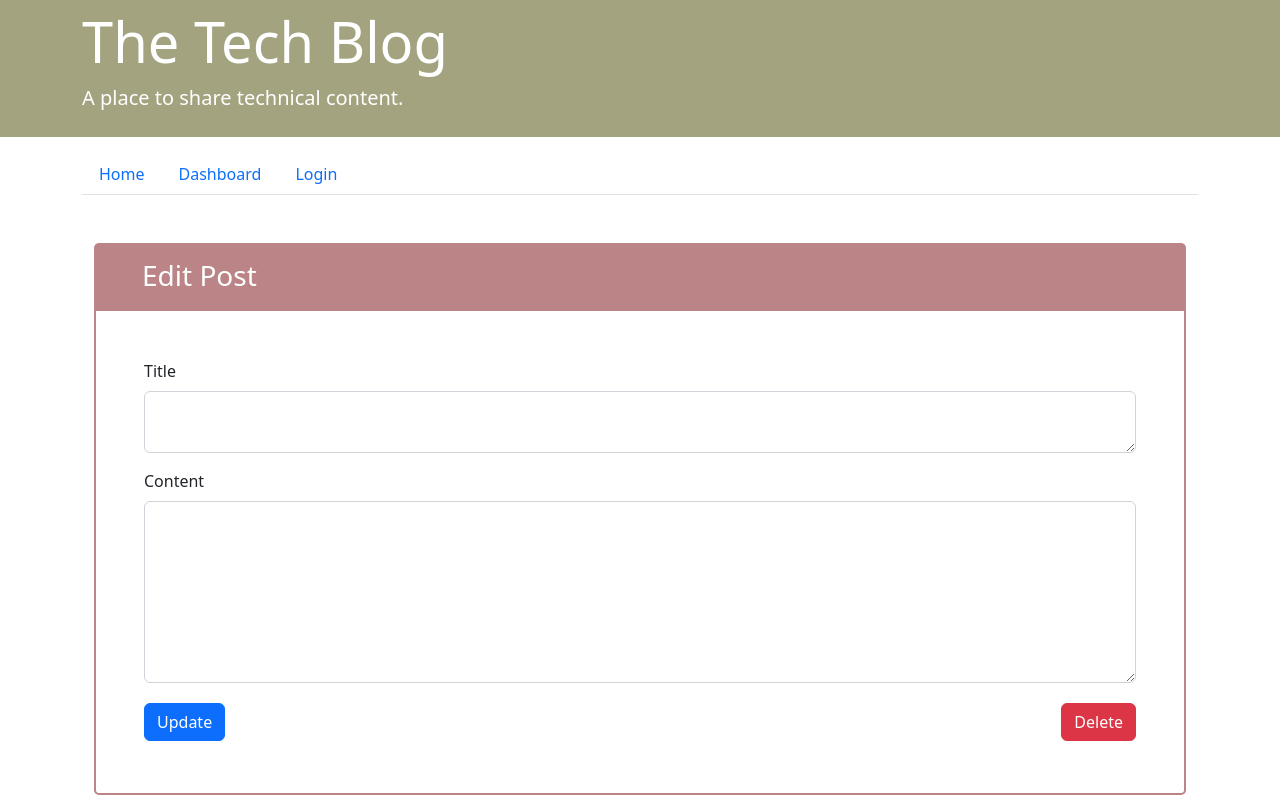
After one commit to heidiwu3388/Tech-Blog, a Node project: template views/editPost.handlebars in a window 1280 px wide. The commit adds this page. Run offline with Node 20 templates, Linux system fonts and the light colour scheme; the template is opened without the code that fills it, so the values that code supplies are empty; some libraries are stand-ins or nearby versions.

Commit message:
create route '/dashboard/edit/:id' to render 'Edit Post' page

```diff
--- a/public/css/style.css
+++ b/public/css/style.css
@@ -31,6 +31,7 @@
 
 .login-form,
 .signup-form,
+.edit-form,
 .content {
     border: 2px solid var(--old-rose);
     border-radius: 0 0 var(--boader-radius) var(--boader-radius);
--- /dev/null
+++ b/views/editPost.handlebars
@@ -0,0 +1,23 @@
+<div class="container d-flex flex-column">
+  <div class="title px-5 pt-3 pb-2">
+    <h3>Edit Post</h3>
+  </div>
+  <form class="edit-form p-5">
+    <div class="mb-3">
+      <label for="inputPostTitle" class="form-label">Title</label>
+      <textarea class="form-control" maxlength="100" id="inputPostTitle">{{title}}</textarea>
+    </div>
+    <div class="mb-3">
+      <label for="inputPostContent" class="form-label">Content</label>
+      <textarea class="form-control" maxlength="1000" id="inputPostContent" rows="7">{{content}}</textarea>
+    </div>
+    <div class="row">
+      <div class="col d-flex flex-row justify-content-between">
+        <button type="submit" class="btn btn-primary my-1" id="btn-update-post">Update</button>
+        <button type="submit" class="btn btn-primary my-1 btn-danger" id="btn-delete-post">Delete</button>
+      </div>
+    </div>
+  </form>
+</div>
+
+<script src="/js/editPost.js"></script>
```
Also changed, not shown: controllers/homeRoutes.js (+31 -1 lines).
